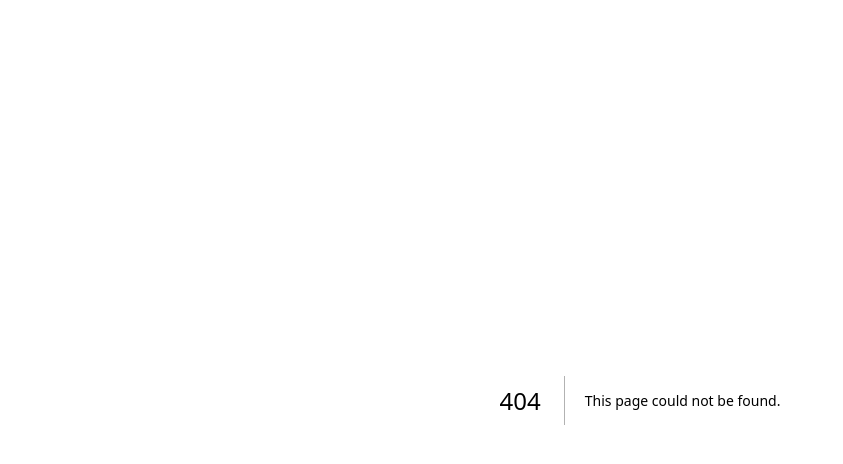
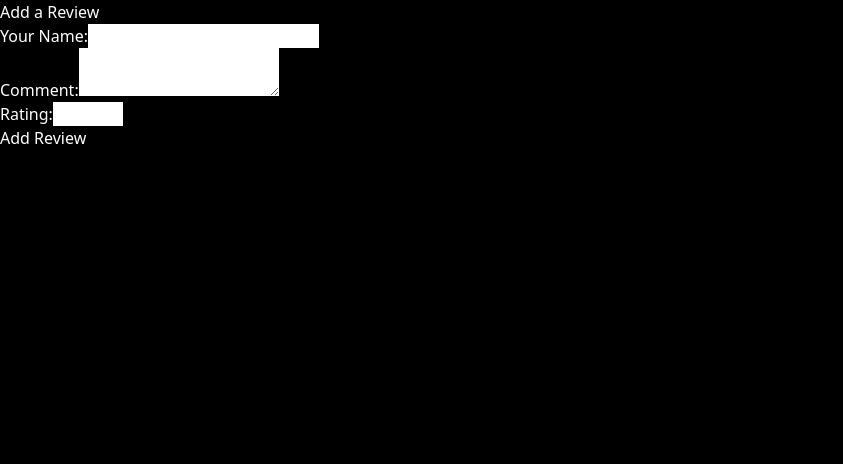
Before and after one commit to oDANKFACE/wdd430_group, a Next.js app in the folder handcrafted_haven/: page /products/reviews in a window 1280 px wide. Before the commit this address had no page. Shown: the top 464 px of the page, without its empty margins (0-843 px from the left). Built offline with nearby package versions, Linux system fonts and the light colour scheme.

Commit message:
Add review and add product pages

```diff
--- /dev/null
+++ b/handcrafted_haven/src/pages/artists/product/add.tsx
@@ -0,0 +1,57 @@
+import React, { useState, ChangeEvent } from 'react';
+interface Product {
+  id: number;
+  name: string;
+  price: string;
+}
+interface ProductFormProps {
+  onAddProduct: (product: Product) => void;
+}
+const ProductForm: React.FC<ProductFormProps> = ({}) => {
+  const [productName, setProductName] = useState<string>('');
+  const [productPrice, setProductPrice] = useState<string>('');
+  const onAddProduct = (newProduct: Product) => {
+    console.log(newProduct);
+  };
+  const handleAddProduct = (): void => {
+    // Perform validation if needed
+    if (productName && productPrice) {
+      const newProduct: Product = {
+        id: Date.now(), // For simplicity, using timestamp as ID
+        name: productName,
+        price: productPrice,
+      };
+      onAddProduct(newProduct);
+      // Clear the form fields after adding the product
+      setProductName('');
+      setProductPrice('');
+    }
+  };
+  return (
+    <div>
+      <h2 className={'text-red-700'}>Add New Product</h2>
+      <div>
+        <label>Name:</label>
+        <input
+          type="text"
+          value={productName}
+          onChange={(e: ChangeEvent<HTMLInputElement>) =>
+            setProductName(e.target.value)
+          }
+        />
+      </div>
+      <div>
+        <label>Price:</label>
+        <input
+          type="text"
+          value={productPrice}
+          onChange={(e: ChangeEvent<HTMLInputElement>) =>
+            setProductPrice(e.target.value)
+          }
+        />
+      </div>
+      <button onClick={handleAddProduct}>Add Product</button>
+    </div>
+  );
+};
+export default ProductForm;
--- /dev/null
+++ b/handcrafted_haven/src/pages/products/reviews/index.tsx
@@ -0,0 +1,65 @@
+import React, { useState, ChangeEvent } from 'react';
+interface Review {
+  id: number;
+  user: string;
+  comment: string;
+  rating: number;
+}
+interface ReviewFormProps {
+  onAddReview: (review: Review) => void;
+}
+const ReviewForm: React.FC<ReviewFormProps> = ({  }) => {
+  const [userName, setUserName] = useState<string>('');
+  const [comment, setComment] = useState<string>('');
+  const [rating, setRating] = useState<number>(0);
+  const onAddReview = (newReview:Review) => {console.log(newReview)}
+  const handleAddReview = (): void => {
+    // Perform validation if needed
+    if (userName && comment && rating > 0 && rating <= 5) {
+      const newReview: Review = {
+        id: Date.now(), // For simplicity, using timestamp as ID
+        user: userName,
+        comment,
+        rating,
+      };
+      onAddReview(newReview);
+      // Clear the form fields after adding the review
+      setUserName('');
+      setComment('');
+      setRating(0);
+    }
+  };
+  return (
+    <div>
+      <h2>Add a Review</h2>
+      <div>
+        <label>Your Name:</label>
+        <input
+          type="text"
+          value={userName}
+          onChange={(e: ChangeEvent<HTMLInputElement>) => setUserName(e.target.value)}
+        />
+      </div>
+      <div>
+        <label>Comment:</label>
+        <textarea
+          value={comment}
+          onChange={(e: ChangeEvent<HTMLTextAreaElement>) => setComment(e.target.value)}
+        />
+      </div>
+      <div>
+        <label>Rating:</label>
+        <input
+          type="number"
+          min="1"
+          max="5"
+          value={rating}
+          onChange={(e: ChangeEvent<HTMLInputElement>) => setRating(parseInt(e.target.value, 10))}
+        />
+      </div>
+      <button onClick={handleAddReview}>Add Review</button>
+    </div>
+  );
+};
+
+export default ReviewForm;
```
